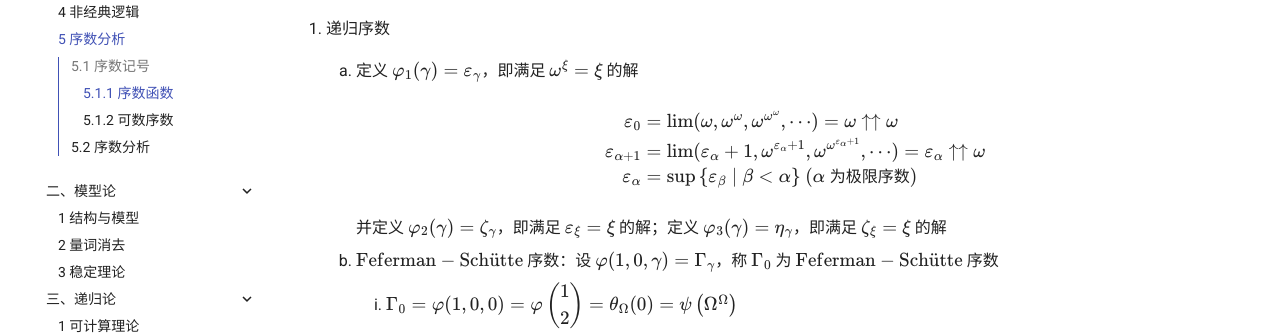
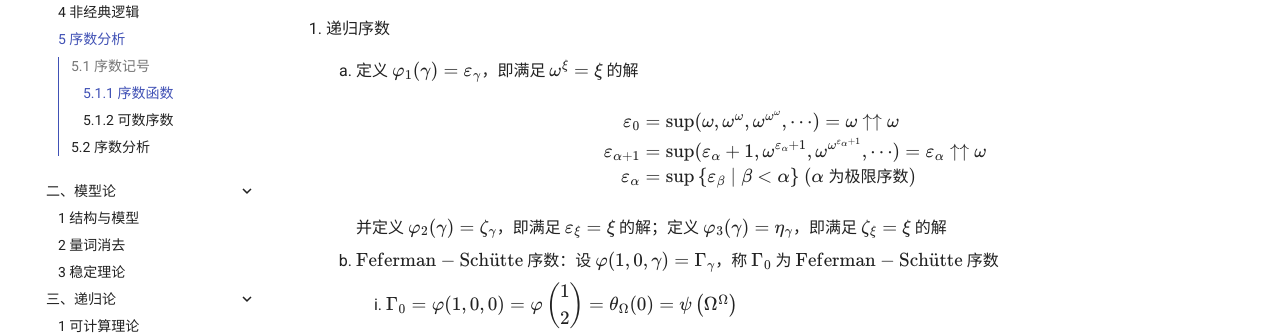
Before and after one commit to ShiinaHiiragi/note, an MkDocs documentation site: the page built from docs/logic/prf/ord.md, in a window 1280 px wide and 900 px high, scrolled down 1510 px. Shown: the part 150-485 px from the top of the window. Built offline with MkDocs 1.6.1 and Material for MkDocs 9.7.7, drawn with Linux system fonts in a browser that asks for light colours; comment, search, counter and statistics services are not loaded.

Commit message:
change lim

```diff
--- a/docs/logic/prf/ord.md
+++ b/docs/logic/prf/ord.md
@@ -61,8 +61,8 @@
 
         $$
         \begin{aligned}
-        \varepsilon_0 & = \lim(\omega, \omega^{\omega}, \omega^{\omega^{\omega}}, \cdots) = \omega \uparrow \uparrow \omega \\
-        \varepsilon_{\alpha+1} & = \lim(\varepsilon_\alpha+1, \omega^{\varepsilon_\alpha+1}, \omega^{\omega^{\varepsilon_\alpha+1}}, \cdots) = \varepsilon_\alpha \uparrow \uparrow \omega \\
+        \varepsilon_0 & = \sup(\omega, \omega^{\omega}, \omega^{\omega^{\omega}}, \cdots) = \omega \uparrow \uparrow \omega \\
+        \varepsilon_{\alpha+1} & = \sup(\varepsilon_\alpha+1, \omega^{\varepsilon_\alpha+1}, \omega^{\omega^{\varepsilon_\alpha+1}}, \cdots) = \varepsilon_\alpha \uparrow \uparrow \omega \\
         \varepsilon_{\alpha} & = \sup \left\{\varepsilon_\beta \mid \beta<\alpha\right\} \ (\alpha \textsf{ 为极限序数})
         \end{aligned}
         $$
```
Also changed, not shown: docs/logic/rec/calc.md (+0 -1 lines).
